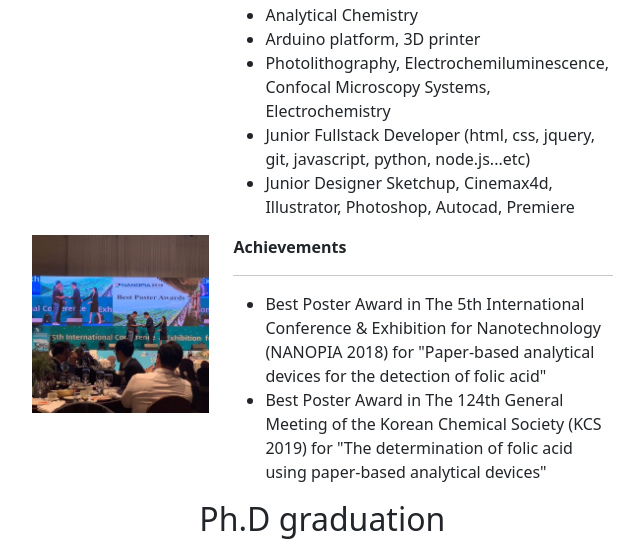
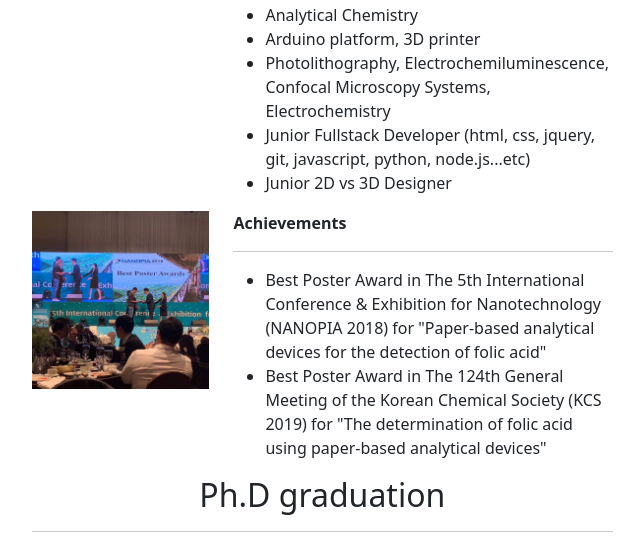
Before and after one commit to nnnghiabk/nnnghiabk.github.io, a plain HTML site: page cv.html in a window 1280 px wide. Shown: the part 969-1510 px from the top of the page, without its empty margins (475-1119 px from the left). Drawn offline with nearby package versions, Linux system fonts and the light colour scheme.

Commit message:
Update cv.html

```diff
--- a/cv.html
+++ b/cv.html
@@ -181,7 +181,7 @@
                     Junior Fullstack Developer (html, css, jquery, git, javascript, python, node.js...etc)
                   </li>
                   <li>
-                    Junior Designer Sketchup, Cinemax4d, Illustrator, Photoshop, Autocad, Premiere
+                    Junior 2D vs 3D Designer
                   </li>
                 </ul>
               </div>
```
